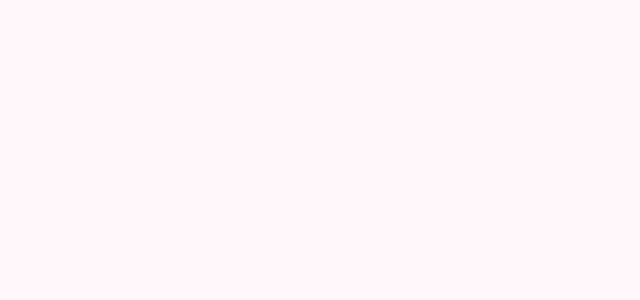
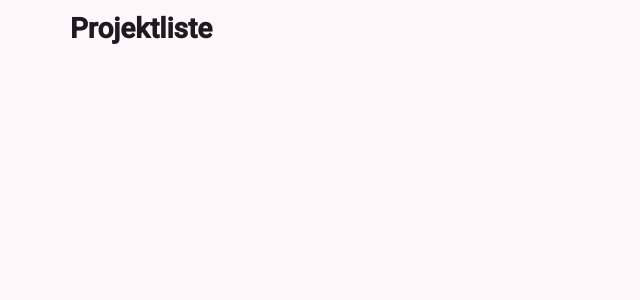
Before and after one commit to dustin-keks/DLBITOWAWBI01, an Angular app in the folder frontend/: page /projekte in a window 1280 px wide. Before the commit this address led to /. Shown: the top 300 px of the page, without its empty margins (0-640 px from the left). Built offline with nearby package versions, Linux system fonts and the light colour scheme.

Commit message:
frontend: add Projektliste component

```diff
--- a/frontend/src/app/app.routes.ts
+++ b/frontend/src/app/app.routes.ts
@@ -1,3 +1,9 @@
 import { Routes } from '@angular/router';
+import {LoginComponent} from './login/login.component';
+import {ProjektlisteComponent} from './projekte/projektliste.component';
 
-export const routes: Routes = [];
+export const routes: Routes = [
+  {path: 'projekte', component: ProjektlisteComponent},
+  {path: 'login', component: LoginComponent},
+  {path: '', redirectTo: '/login', pathMatch: 'full'}
+];
--- /dev/null
+++ b/frontend/src/app/projekte/projektliste.component.html
@@ -0,0 +1 @@
+<h1>Projektliste</h1>
```
Also changed, not shown: frontend/src/app/projekte/projektliste.component.ts (added, +7 -0 lines).
